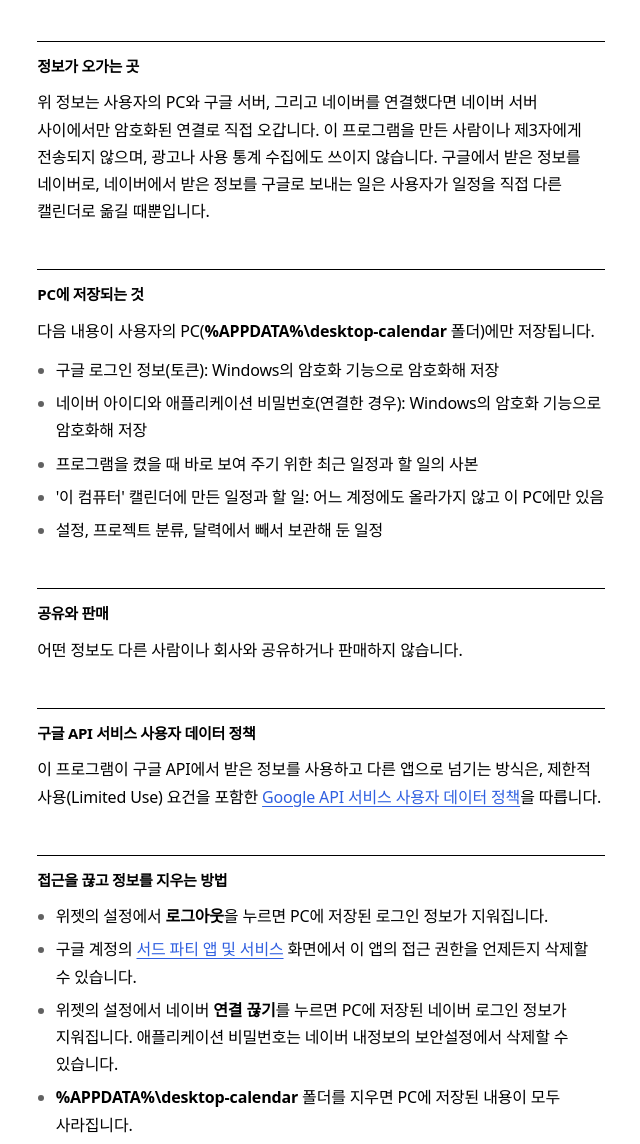
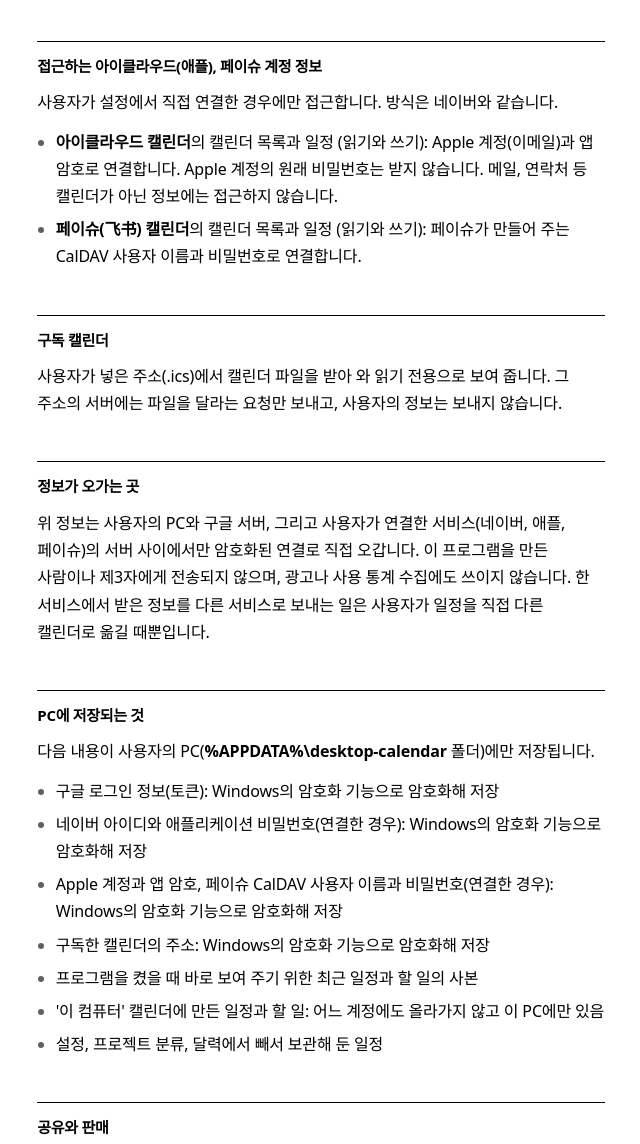
Before and after one commit to yosep-kwak/desktop-calendar, a plain HTML site: page privacy.html in a window 1280 px wide. Shown: the part 826-1970 px from the top of the page, without its empty margins (319-959 px from the left). Drawn offline with Linux system fonts and the light colour scheme.

Commit message:
개인정보처리방침: 아이클라우드, 페이슈, 구독 캘린더 반영 (1.5.0)

```diff
--- a/privacy.html
+++ b/privacy.html
@@ -27,14 +27,26 @@
       <li><b>네이버 아이디와 애플리케이션 비밀번호</b>: 네이버 캘린더가 다른 프로그램에 열어 둔 연결 방식(CalDAV)이 이 둘로 로그인하기 때문에 받습니다. 네이버 계정의 원래 비밀번호는 받지 않습니다. 메일 등 캘린더가 아닌 정보에는 접근하지 않습니다.</li>
     </ul>
 
+    <h2>접근하는 아이클라우드(애플), 페이슈 계정 정보</h2>
+    <p>사용자가 설정에서 직접 연결한 경우에만 접근합니다. 방식은 네이버와 같습니다.</p>
+    <ul>
+      <li><b>아이클라우드 캘린더</b>의 캘린더 목록과 일정 (읽기와 쓰기): Apple 계정(이메일)과 앱 암호로 연결합니다. Apple 계정의 원래 비밀번호는 받지 않습니다. 메일, 연락처 등 캘린더가 아닌 정보에는 접근하지 않습니다.</li>
+      <li><b>페이슈(飞书) 캘린더</b>의 캘린더 목록과 일정 (읽기와 쓰기): 페이슈가 만들어 주는 CalDAV 사용자 이름과 비밀번호로 연결합니다.</li>
+    </ul>
+
+    <h2>구독 캘린더</h2>
+    <p>사용자가 넣은 주소(.ics)에서 캘린더 파일을 받아 와 읽기 전용으로 보여 줍니다. 그 주소의 서버에는 파일을 달라는 요청만 보내고, 사용자의 정보는 보내지 않습니다.</p>
+
     <h2>정보가 오가는 곳</h2>
-    <p>위 정보는 사용자의 PC와 구글 서버, 그리고 네이버를 연결했다면 네이버 서버 사이에서만 암호화된 연결로 직접 오갑니다. 이 프로그램을 만든 사람이나 제3자에게 전송되지 않으며, 광고나 사용 통계 수집에도 쓰이지 않습니다. 구글에서 받은 정보를 네이버로, 네이버에서 받은 정보를 구글로 보내는 일은 사용자가 일정을 직접 다른 캘린더로 옮길 때뿐입니다.</p>
+    <p>위 정보는 사용자의 PC와 구글 서버, 그리고 사용자가 연결한 서비스(네이버, 애플, 페이슈)의 서버 사이에서만 암호화된 연결로 직접 오갑니다. 이 프로그램을 만든 사람이나 제3자에게 전송되지 않으며, 광고나 사용 통계 수집에도 쓰이지 않습니다. 한 서비스에서 받은 정보를 다른 서비스로 보내는 일은 사용자가 일정을 직접 다른 캘린더로 옮길 때뿐입니다.</p>
 
     <h2>PC에 저장되는 것</h2>
     <p>다음 내용이 사용자의 PC(<code>%APPDATA%\desktop-calendar</code> 폴더)에만 저장됩니다.</p>
     <ul>
       <li>구글 로그인 정보(토큰): Windows의 암호화 기능으로 암호화해 저장</li>
       <li>네이버 아이디와 애플리케이션 비밀번호(연결한 경우): Windows의 암호화 기능으로 암호화해 저장</li>
+      <li>Apple 계정과 앱 암호, 페이슈 CalDAV 사용자 이름과 비밀번호(연결한 경우): Windows의 암호화 기능으로 암호화해 저장</li>
+      <li>구독한 캘린더의 주소: Windows의 암호화 기능으로 암호화해 저장</li>
       <li>프로그램을 켰을 때 바로 보여 주기 위한 최근 일정과 할 일의 사본</li>
       <li>'이 컴퓨터' 캘린더에 만든 일정과 할 일: 어느 계정에도 올라가지 않고 이 PC에만 있음</li>
       <li>설정, 프로젝트 분류, 달력에서 빼서 보관해 둔 일정</li>
@@ -51,6 +63,8 @@
       <li>위젯의 설정에서 <b>로그아웃</b>을 누르면 PC에 저장된 로그인 정보가 지워집니다.</li>
       <li>구글 계정의 <a href="https://myaccount.google.com/permissions">서드 파티 앱 및 서비스</a> 화면에서 이 앱의 접근 권한을 언제든지 삭제할 수 있습니다.</li>
       <li>위젯의 설정에서 네이버 <b>연결 끊기</b>를 누르면 PC에 저장된 네이버 로그인 정보가 지워집니다. 애플리케이션 비밀번호는 네이버 내정보의 보안설정에서 삭제할 수 있습니다.</li>
+      <li>아이클라우드와 페이슈도 설정에서 <b>연결 끊기</b>를 누르면 PC에 저장된 로그인 정보가 지워집니다. 앱 암호는 Apple 계정 화면에서, 페이슈의 CalDAV 비밀번호는 페이슈 설정에서 삭제할 수 있습니다.</li>
+      <li>구독 캘린더는 설정에서 <b>구독 끊기</b>를 누르면 저장된 주소가 지워집니다.</li>
       <li><code>%APPDATA%\desktop-calendar</code> 폴더를 지우면 PC에 저장된 내용이 모두 사라집니다.</li>
     </ul>
 
```
